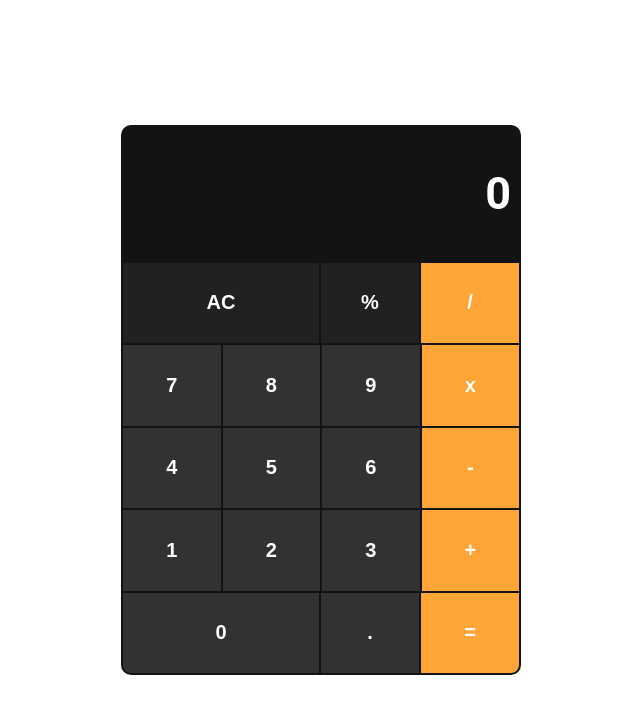
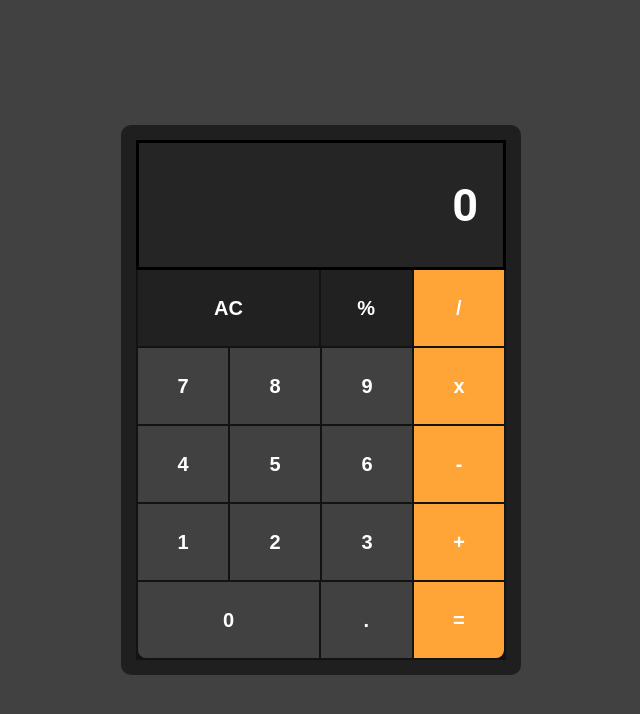
Before and after one commit to abduvohid20051013/cAnCuLaToR, a plain HTML site: page index.html in a window 1280 px wide. Shown: the whole page, without its empty margins (319-959 px from the left). Drawn offline with Linux system fonts and the light colour scheme.

Commit message:
Add files via upload

```diff
--- a/index.html
+++ b/index.html
@@ -1,16 +1,15 @@
 <!DOCTYPE html>
 <html lang="en">
+
 <head>
     <meta charset="UTF-8">
     <meta http-equiv="X-UA-Compatible" content="IE=edge">
     <meta name="viewport" content="width=device-width, initial-scale=1.0">
     <title>Document</title>
-    <link rel = "preconnect" href = "https://fonts.gstatic.com">
-    <link href = "https://fonts.googleapis.com/css2? family = Roboto: wght @ 700 & display = almashtirish" rel = "stylesheet">
     <link rel="stylesheet" href="style.css">
 </head>
+
 <body>
-
     <div class="mainbox">
         <header class="header">
             <ul class="mainlist">
@@ -26,11 +25,7 @@
                     AC
 
                 </button>
-                <!-- <button class="calcitem rightfreeplace lightblack">
 
-                        +/-
-
-                </button> -->
                 <button class="calcitem rightfreeplace lightblack percent" onclick="perc()">
 
                     %
@@ -134,4 +129,5 @@
 
     <script src="./main.js"></script>
 </body>
+
 </html>
--- a/style.css
+++ b/style.css
@@ -7,7 +7,7 @@
 
 body {
     height: 100vh;
-    background-color: white;
+    background-color: rgb(66, 65, 65);
     display: flex;
     justify-content: center;
     align-items: center;
@@ -15,6 +15,7 @@ body {
 }
 
 .mainbox {
+    border: 15px solid rgb(32, 31, 31);
     overflow: hidden;
     width: 400px;
     height: 550px;
@@ -77,7 +78,7 @@ body {
 }
 
 .verylightblack {
-    background-color: rgb(51, 50, 50);
+    background-color: rgb(66, 65, 65);
 }
 
 .fiftywidth {
@@ -120,6 +121,8 @@ body {
 }
 
 .mainlist {
+    background-color: rgb(37, 37, 37);
+    border: 3px solid black;
     height: 100%;
     display: flex;
     align-items: center;
@@ -131,6 +134,8 @@ body {
 }
 
 .maintext {
+    overflow-x: hidden;
+    padding-right: 15px;
     width: 100%;
     display: block;
     text-align: end;
```
Also changed, not shown: main.js (+10 -10 lines). Lines whose indentation alone changed are shown as unchanged.
